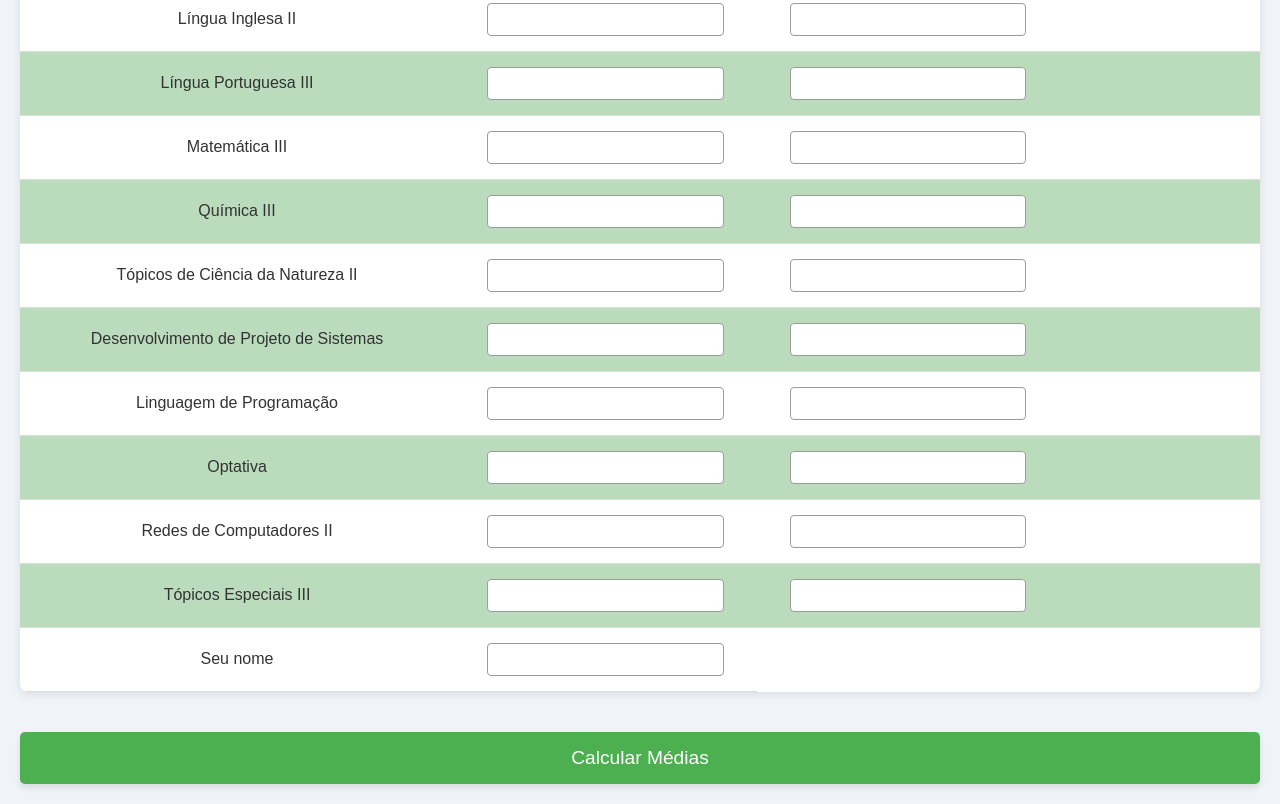
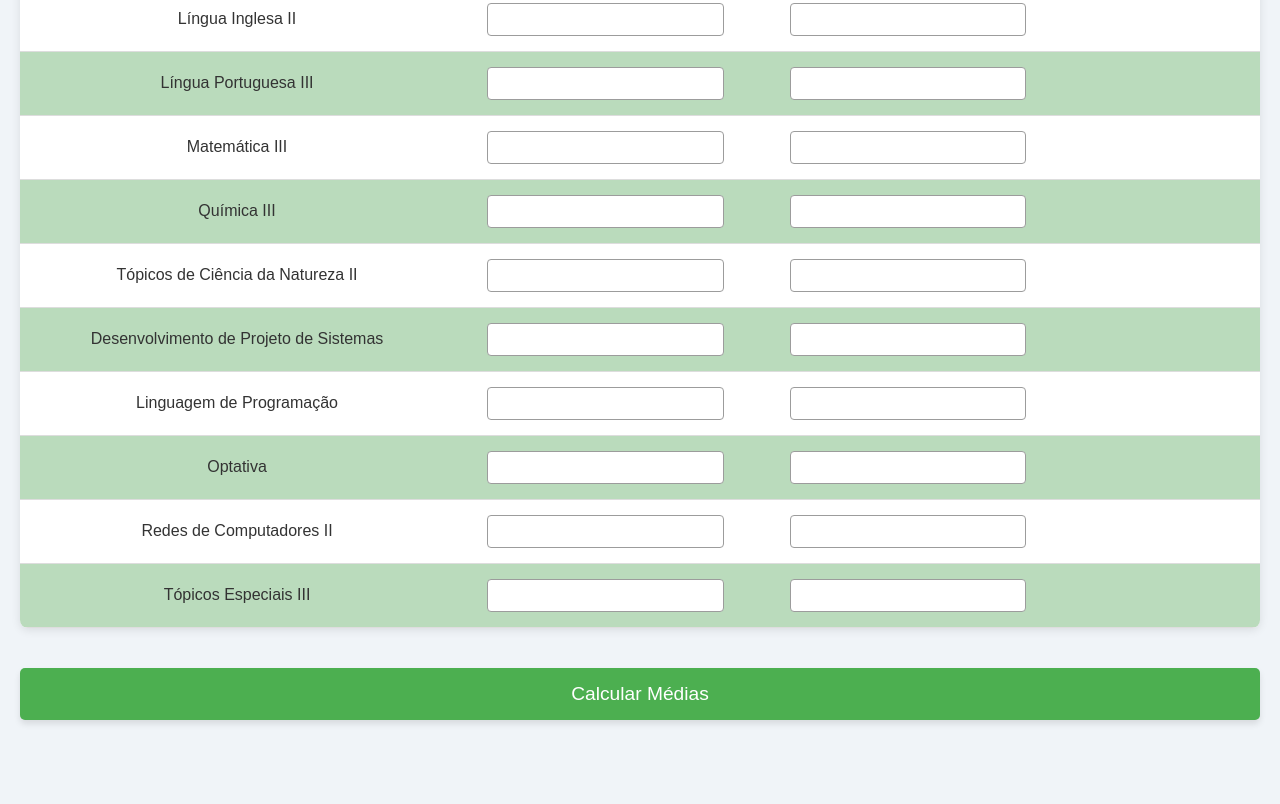
Before and after one commit to TheuzN064/Notas, a plain HTML site: page index.html in a window 1280 px wide. Shown: the part 551-1355 px from the top of the page. After the commit the page ends 1291 px from the top, so only its background shows below. Drawn offline with Linux system fonts and the light colour scheme.

Commit message:
Remoção do campo nome
Removi o campo nome que não sera possivel dalvear os dados e removi a tag form que esra para enviar os dados

```diff
--- a/index.html
+++ b/index.html
@@ -93,7 +93,6 @@
 
 <body>
     <h2>Calculadora de Média por Matéria</h2>
-    <form action="">
         <table>
             <thead>
                 <tr>
@@ -233,14 +232,9 @@
                     <td id="media-topicos"></td>
                     <td id="falta-topicos"></td>
                 </tr>
-                <tr>
-                    <td>Seu nome</td>
-                    <td><input type="text" id="nome" required></td>
-                </tr>
             </tbody>
         </table>
         <button onclick="calcularMedias(), salvarDados()">Calcular Médias</button>
-    </form>
 
     <script>
 
```
